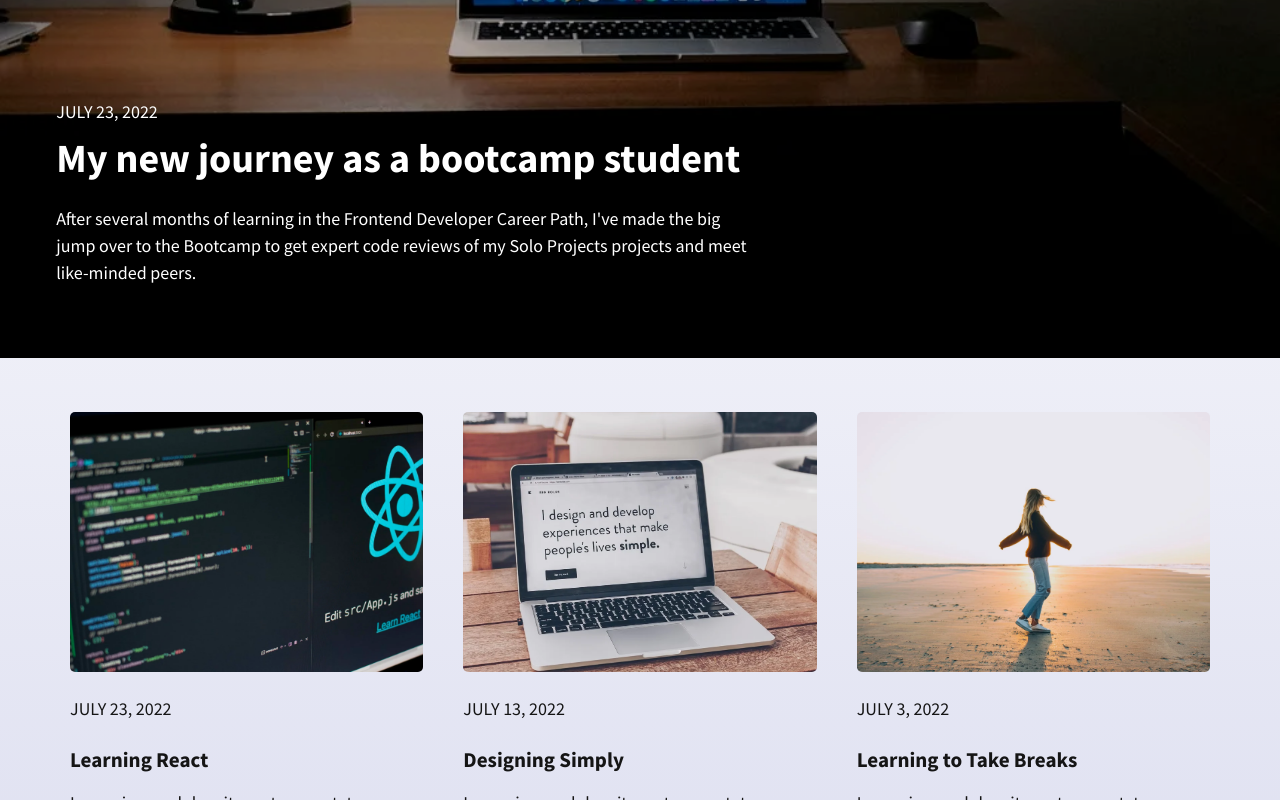
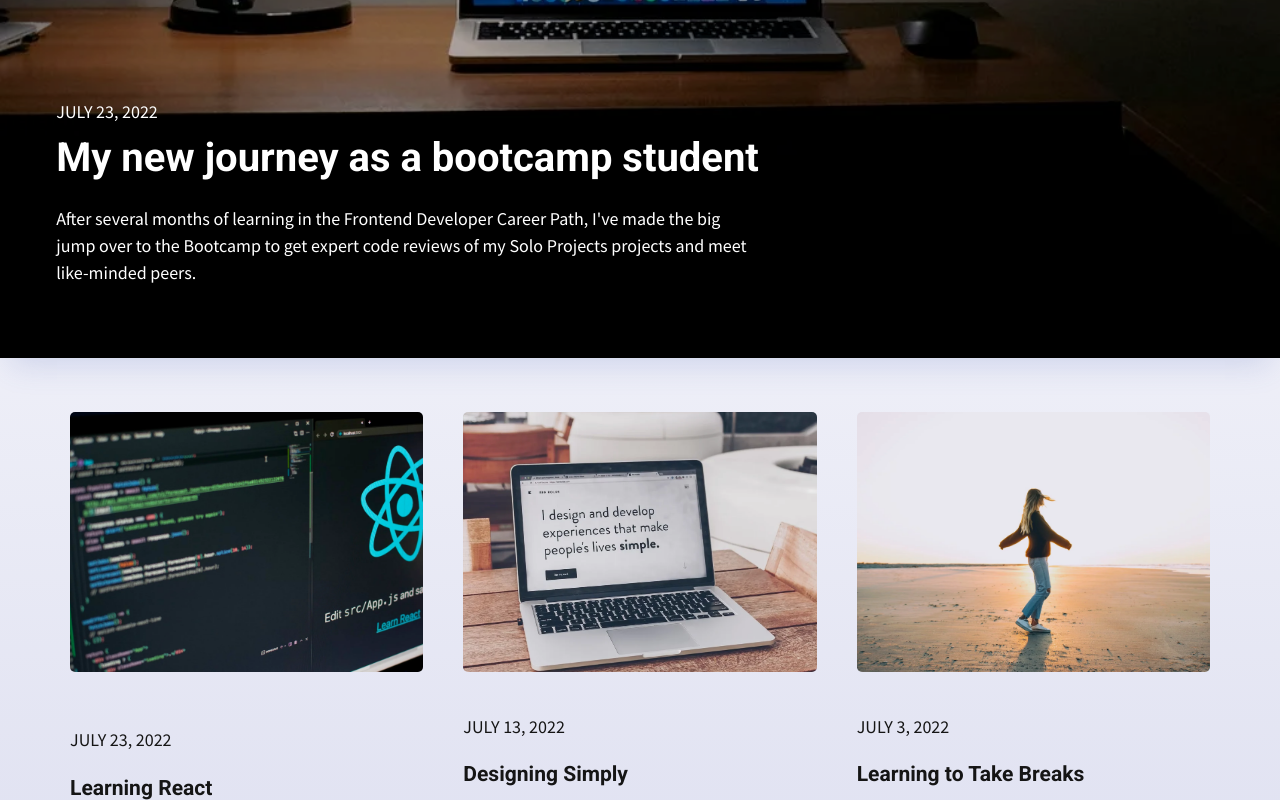
Before and after one commit to MattPahuta/learning-journal, a plain HTML site: page index.html in a window 1280 px wide. Shown: the part 260-1060 px from the top of the page. Drawn offline with Linux system fonts and the light colour scheme.

Commit message:
Tidy html, css, and js files. Update Readme

```diff
--- a/css/styles.css
+++ b/css/styles.css
@@ -35,11 +35,9 @@
   }
 }
 
-
 /* ======================== */
 /* Reset and General Styles */
 /* ======================== */
-
 html {
   font-size: 100%;
   box-sizing: border-box;
@@ -83,16 +81,13 @@ select {
 body {
   margin: 0;
   padding: 0;
-
   min-height: 100vh;
   display: flex;
   flex-direction: column;
-
   font-family: var(--ff-primary);
   font-size: var(--fs-400);
   text-align: left;
   line-height: 1.5;
-
   background: linear-gradient(180deg, #FFFFFF 0%, #D6D8ED 100%);
   color: var(--clr-black);
 }
@@ -101,20 +96,14 @@ body {
 .fw-700 { font-weight: 700; }
 .fw-400 { font-weight: 400; }
 
-h1, h2, h4 {
+h1, h2, h3 {
+  font-family: var(--ff-heading);
   line-height: 1.1;
 }
 
-h1 {
-  /* 14px mobile, 20px tablet/desktop */
-  font-size: var(--fs-350);
-  font-family: var(--ff-heading);
-}
+h1 { font-size: var(--fs-350); }
 
-h2 {
-  font-size: var(--fs-700);
-}
-
+h2 { font-size: var(--fs-700); }
 
 /* Utility classes and components */
 .wrapper {
@@ -125,6 +114,8 @@ h2 {
 
 .flex { display: flex; }
 .grid { display: grid; }
+
+.hidden { display: none; }
 
 .btn {
   border: none;
@@ -140,7 +131,6 @@ h2 {
   color: var(--clr-blue);
   border-color: var(--clr-blue);
 }
-
 
 /* Header Styles */
 .page-header {
@@ -187,27 +177,20 @@ h2 {
   padding: 5.5em 1.25em 2em;
   max-width: 1320px;
   color: var(--clr-white);
-  /* 415px x 293px */
   background: linear-gradient(0deg, rgba(0, 0, 0, 0.31), rgba(0, 0, 0, 0.31)), url('../assets/hero-image.webp');
   background-size: cover;
   background-position: bottom;
+  box-shadow: var(--box-shadow);
 }
 
-.featured-post__link,
-.post-link {
-  color: inherit;
-  text-decoration: none;
-}
-
-.post-link:hover {
-  opacity: 0.8;
+.hero-post:hover {
+  cursor: pointer;
+  color: var(--clr-blue);
 }
 
 .hero-post > * {
   margin-bottom: 0.25em;
 }
-
-
 
 .hero-post h2 {
   max-width: 80%;
@@ -217,9 +200,7 @@ h2 {
   max-width: 90%;
 }
 
-
 /* Blog Posts Grid Section */
-
 .posts {
   padding: 3em 0;
   display: grid;
@@ -270,7 +251,6 @@ h2 {
   margin: 2.5em auto;
 }
 
-
 .recent-posts__heading {
   margin-bottom: 2em;
 }
@@ -296,7 +276,6 @@ h2 {
   max-width: 80%;
 }
 
-
 /* Footer */
 footer {
   margin-top: auto;
@@ -307,9 +286,7 @@ footer {
   text-align: center;
 }
 
-
-
-@media (min-width: 40em) {
+@media (min-width: 42em) {
   .logo {
     width: 34px;
     height: 34px;
@@ -324,9 +301,7 @@ footer {
   .hero-post p {
     max-width: 78ch;
   }
-}
 
-@media (min-width: 42em) {
   .post-intro,
   .post-content {
     padding: 0 3.5em;
--- a/index.html
+++ b/index.html
@@ -11,7 +11,6 @@
   <link rel="stylesheet" href="./css/styles.css">
 </head>
 <body>
-
   <header class="page-header wrapper flex">
     <div class="brand flex">
       <img src="./assets/logo.png" alt="logo" class="logo">
@@ -24,89 +23,24 @@
       </ul>
     </nav>
   </header>
-
-
   <main>
     <section class="hero">
-      <a href="post.html" class="post-link">
-        <article class="hero-post">
-          <p class="post-date">July 23, 2022</p>
-          <h2 class="post-title">My new journey as a bootcamp student</h2>
-          <p class="post-preview">After several months of learning in the Frontend Developer Career Path, I've made the big jump over to the Bootcamp to get expert code reviews of my Solo Projects projects and meet like-minded peers.</p>
-        </article>
-      </a>
+      <article class="hero-post" id="hero-post">
+        <p class="post-date">July 23, 2022</p>
+        <h2 class="post-title">My new journey as a bootcamp student</h2>
+        <p class="post-preview">After several months of learning in the Frontend Developer Career Path, I've made the big jump over to the Bootcamp to get expert code reviews of my Solo Projects projects and meet like-minded peers.</p>
+      </article>
     </section>
-
     <div class="wrapper">
       <section class="posts">
-
-        <div id="posts-grid" class="posts-grid">
-
-          <!-- <article id="blog-post-01">
-            <img src="./assets/blog-image-01.webp" alt="computer screen showing React code" class="post-image">
-            <div>
-              <p class="post-date">July 23, 2022</p>
-              <h3 class="post-title">Learning React</h3>
-              <p class="post-preview">Lorem ipsum dolor sit amet consectetur adipisicing elit. Sit quidem iusto veniam vero? Minus ratione rem provident, voluptatibus nesciunt dicta dolor saepe? Voluptatem aut eius unde quas sequi tenetur molestias.</p>
-            </div>
-          </article>
-
-          <article id="blog-post-02">
-            <img src="./assets/blog-image-02.webp" alt="laptop showing quote about design" class="post-image">
-            <div>
-              <p class="post-date">July 13, 2022</p>
-              <h3 class="post-title">Designing Simply</h3>
-              <p class="post-preview">Lorem ipsum dolor sit amet consectetur adipisicing elit. Id sunt tempore qui eum. Dolores repellendus harum animi, possimus totam laudantium cum tempora deleniti perspiciatis cumque commodi magnam enim. Odit, atque.</p>
-            </div>
-          </article>
-
-          <article id="blog-post-03">
-            <img src="./assets/blog-image-03.webp" alt="woman walking on the beach" class="post-image">
-            <div>
-              <p class="post-date">July 3, 2022</p>
-              <h3 class="post-title">Learning to Take Breaks</h3>
-              <p class="post-preview">Lorem ipsum dolor sit amet consectetur adipisicing elit. Id sunt tempore qui eum. Dolores repellendus harum animi, possimus totam laudantium cum tempora deleniti perspiciatis cumque commodi magnam enim. Odit, atque.</p>
-            </div>
-          </article> -->
-
-          <!-- <article id="blog-post-04">
-            <img src="./assets/blog-image-04.webp" alt="a person's hand holding a light bulb" class="post-image">
-            <div>
-              <p class="post-date">June 23, 2022</p>
-              <h3 class="post-title">Finding Inspiration</h3>
-              <p class="post-preview">Lorem ipsum dolor sit amet consectetur adipisicing elit. Id sunt tempore qui eum. Dolores repellendus harum animi, possimus totam laudantium cum tempora deleniti perspiciatis cumque commodi magnam enim. Odit, atque.</p>
-            </div>
-          </article>
-
-          <article id="blog-post-05">
-            <img src="./assets/blog-image-05.webp" alt="abstract pattern and colors" class="post-image">
-            <div>
-              <p class="post-date">Jun 13, 2022</p>
-              <h3 class="post-title">Pushing Boundries</h3>
-              <p class="post-preview">Lorem ipsum dolor sit amet consectetur adipisicing elit. Id sunt tempore qui eum. Dolores repellendus harum animi, possimus totam laudantium cum tempora deleniti perspiciatis cumque commodi magnam enim. Odit, atque.</p>
-            </div>
-          </article>
-
-          <article id="blog-post-06">
-            <img src="./assets/blog-image-06.webp" alt="a laptop showing lines of code" class="post-image">
-            <div>
-              <p class="post-date">June 3, 2022</p>
-              <h3 class="post-title">Committing to the Process</h3>
-              <p class="post-preview">Lorem ipsum dolor sit amet consectetur adipisicing elit. Id sunt tempore qui eum. Dolores repellendus harum animi, possimus totam laudantium cum tempora deleniti perspiciatis cumque commodi magnam enim. Odit, atque.</p>
-            </div>
-          </article> -->
-        </div>
-
+        <div id="posts-grid" class="posts-grid"></div>
         <!-- view more link -->
         <div class="btn-container">
           <button id="load-posts" class="btn">View More</button>
         </div>
-
       </section>
     </div>
   </main>
-
-
   <footer>
     <p class="fw-700">My Learning Journal</p>
     <p>Copyright ©2022</p>
--- a/js/app.js
+++ b/js/app.js
@@ -1,8 +1,8 @@
 // import blog data
 import { blogData, featuredPost } from '../js/data.js'
-const postsGrid = document.querySelector('#posts-grid');
+
+const heroPost = document.getElementById('hero-post'); // get the hero-post article
 const loadPostsBtn = document.querySelector('#load-posts'); // View more posts button
-
 
 // give me three more posts
 function getThreePosts(blogPosts) {
@@ -15,34 +15,29 @@ function getThreePosts(blogPosts) {
       console.log('End of posts...')
     }
   }
-  console.log(postsToDisplay)
   return postsToDisplay;
 }
 
-
 // generate the post preview html
-function generatePostPreviewHtml(posts) { // takes an array of posts
+function generatePostPreviewHtml(posts) {
   let blogFeedHtml = ``
-
   for (const post of posts) {
     blogFeedHtml += `
     <article id="blog-post-${post.id}" class="blog-post">
-      <a href="post.html" id="post-link-${post.id}" class="post-link">
       <img src=${post.imageUrl} alt=${post.imageAlt} class="post-image">
       <div>
         <p class="post-date">${post.date}</p>
         <h3 class="post-title">${post.title}</h3>
         <p class="post-preview">${post.preview}.</p>
       </div>
-      </a>
     </article>
     `
   }
   return blogFeedHtml;
-
 }
 
 // generate full post html
+// * Future enhancement - generate post page html based on clicked article
 function generatePostHtml(post) {
   postHtml = `
   <div class="post-intro">
@@ -54,9 +49,7 @@ function generatePostHtml(post) {
   <div id="post-content" class="post-content">${post.bodyHtml}</div>
   `
   return postHtml;
-
 }
-
 
 // render the post previews to the page
 function render() {
@@ -66,24 +59,12 @@ function render() {
 
 // Event listeners
 loadPostsBtn.addEventListener('click', () => {
-  console.log('loading more posts...')
-  console.log(blogData) // debug
   render()
+  loadPostsBtn.classList.add('hidden')
 })
 
-const blogPosts = document.querySelectorAll('.blog-post');
-blogPosts.forEach(blogPost => {
-  blogPost.addEventListener('click', console.log('article clicked'))
+heroPost.addEventListener('click', () => {
+  location.assign('post.html')
 })
 
-
 render()
-
-// postsGrid.addEventListener('click', (e) => {
-//   console.log(e.target)
-// })
-// const postDate = document.getElementById('post-date');
-// const postTitle = document.getElementById('post-title');
-// const postPreview = document.getElementById('post-preview');
-// const postImg = document.getElementById('post-img');
-// const postContent = document.getElementById('post-content');
```
Also changed, not shown: about.html (+1 -7 lines), post.html (+4 -11 lines), 2 other files.
